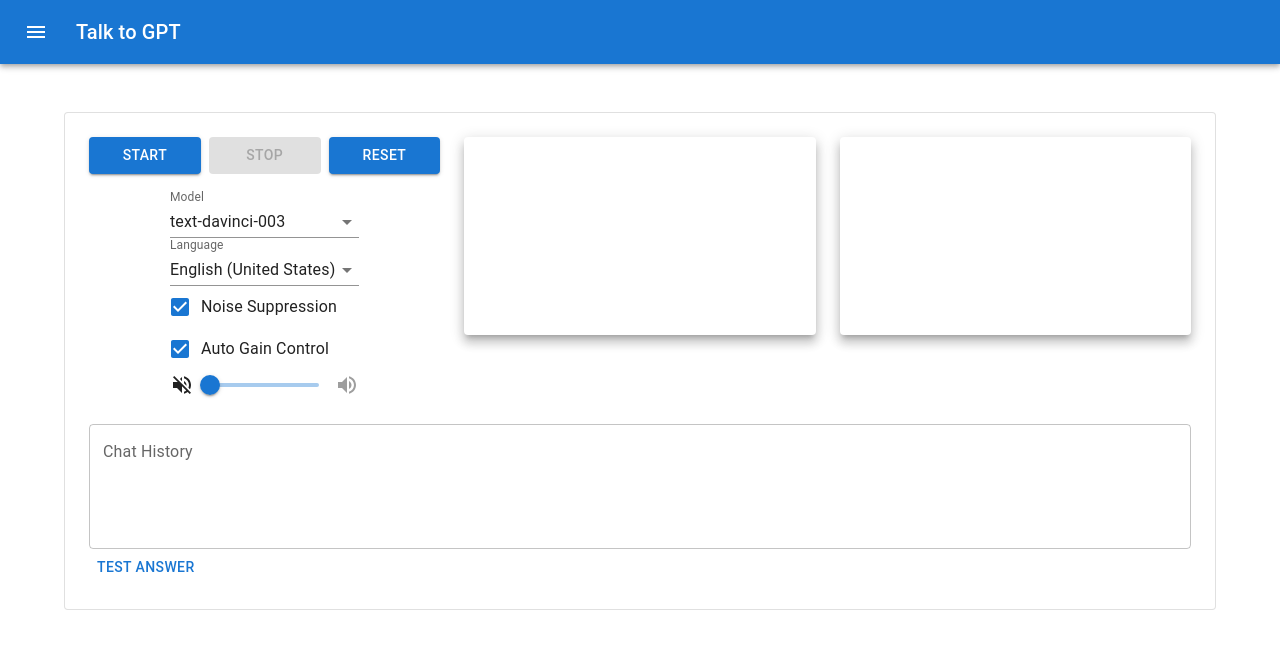
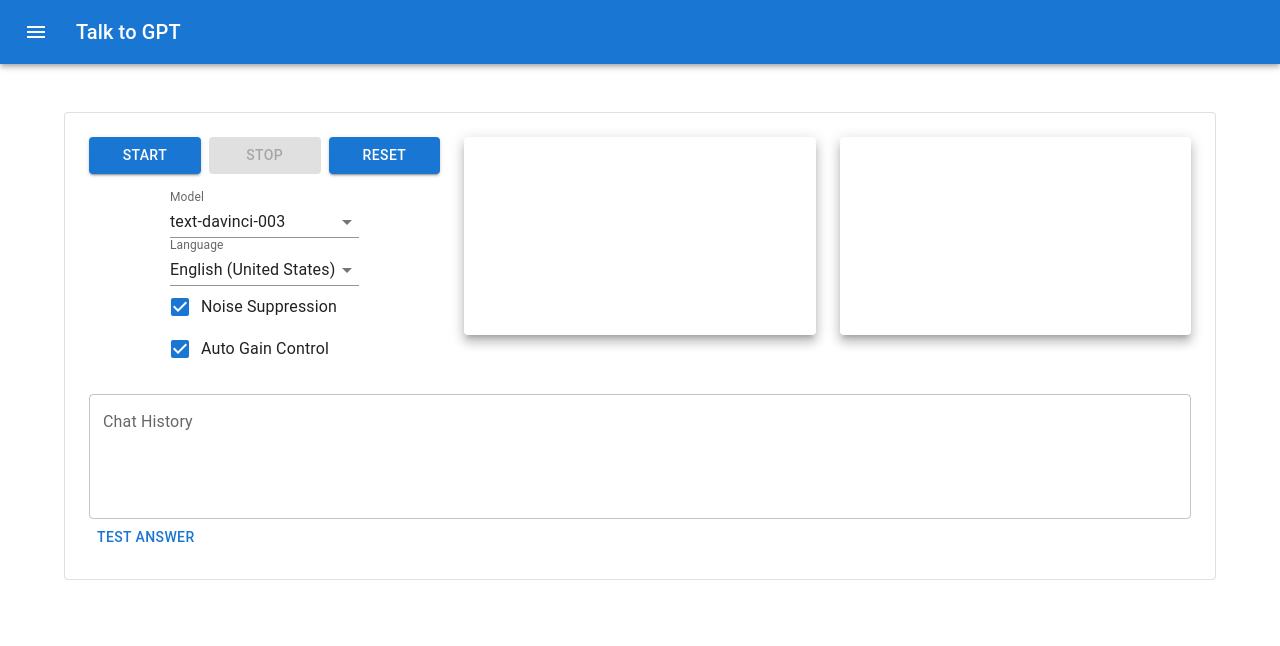
Before and after one commit to almandsky/echo-transcript, a React app: page /talkgpt in a window 1280 px wide. Shown: the top 646 px of the page. Built offline with nearby package versions, Linux system fonts and the light colour scheme.

Commit message:
remove playback

```diff
--- a/src/components/talkgpt/TalkGPT.js
+++ b/src/components/talkgpt/TalkGPT.js
@@ -16,16 +16,7 @@ import InputLabel from '@mui/material/InputLabel';
 import MenuItem from '@mui/material/MenuItem';
 import Paper from "@mui/material/Paper";
 import Select from "@mui/material/Select";
-import Slider from '@mui/material/Slider';
-import Stack from "@mui/material/Stack";
 import TextField from "@mui/material/TextField";
-
-
-import VolumeDown from "@mui/icons-material/VolumeDown";
-import VolumeOff from "@mui/icons-material/VolumeOff";
-import VolumeUp from "@mui/icons-material/VolumeUp";
-
-import { grey } from '@mui/material/colors';
 
 import LanguageSelect from '../common/LanguageSelect';
 
@@ -50,14 +41,12 @@ function TalkGPT() {
 
     const [playing, setPlaying] = useState(false);
     const [localStream, setStream] = useState(null);
-    const [audioContext, setAudioContext] = useState(null);
     const [speechRecognition, setRecognition] = useState(null);
     const [synth, setSynth] = useState(null);
     const [thinking, setThinking] = useState(false);
     const [answering, setAnswering] = useState(false);
     const [wakeLock, setWakeLock] = useState(null);
     const [wakeLockSupported, setWakeLockSupported] = useState(null);
-    const [volume, setVolume] = useState(0);
     const [model, setModel] = useState('text-davinci-003');
 
     const [chatHistory, setChatHistory] = useState([
@@ -327,10 +316,6 @@ function TalkGPT() {
             }
         });
 
-        if (audioContext) {
-            audioContext.close();
-        }
-
 
         if (wakeLockSupported && wakeLock) {
             wakeLock.release()
@@ -375,26 +360,6 @@ function TalkGPT() {
         }
     }, [language]);
 
-    const playWithDelay = (stream) => {
-        let context;
-        try {
-            context = new AudioContext();
-            const source = context.createMediaStreamSource(stream);
-            const volumeValue = parseInt(volume, 10);
-
-            const gainNode = context.createGain();
-            gainNode.gain.setValueAtTime(volumeValue, context.currentTime);
-
-            source.connect(gainNode);
-            gainNode.connect(context.destination);
-
-        } catch (err) {
-            console.log(`playWithDelay error detected: ${err}`);
-        }
-
-        setAudioContext(audioContext);
-    };
-
     // playing status changed
     useEffect(async () => {
         // based on is playing or not, either start the audio or stop.
@@ -433,10 +398,6 @@ function TalkGPT() {
 
     const handleModelChange = (event, newValue) => {
         setModel(newValue.props.value);
-    };
-
-    const handleVolumeChange = (event, newValue) => {
-        setVolume(newValue);
     };
 
     const handleNoiseCancelingChange = (event, newValue) => {
@@ -509,22 +470,6 @@ function TalkGPT() {
                                         label="Auto Gain Control"
                                         disabled={playing}
                                     />
-                                    <Stack spacing={2} direction="row" alignItems="center">
-                                        {
-                                            volume ? (<VolumeDown sx={{ color: playing ? grey[500] : '' }} disabled={!playing} />) : (<VolumeOff sx={{ color: playing ? grey[500] : '' }} disabled={!playing} />)
-                                        }
-                                        <Slider
-                                            aria-label="Volume"
-                                            value={volume}
-                                            onChange={handleVolumeChange}
-                                            disabled={playing}
-                                            valueLabelDisplay='auto'
-                                            min={0}
-                                            max={10}
-                                            sx={{ minWidth: 50 }}
-                                        />
-                                        <VolumeUp sx={{ color: playing || !volume ? grey[500] : '' }} disabled={!playing} />
-                                    </Stack>
                                 </FormGroup>
                             </FormControl>
                         </Box>
```
